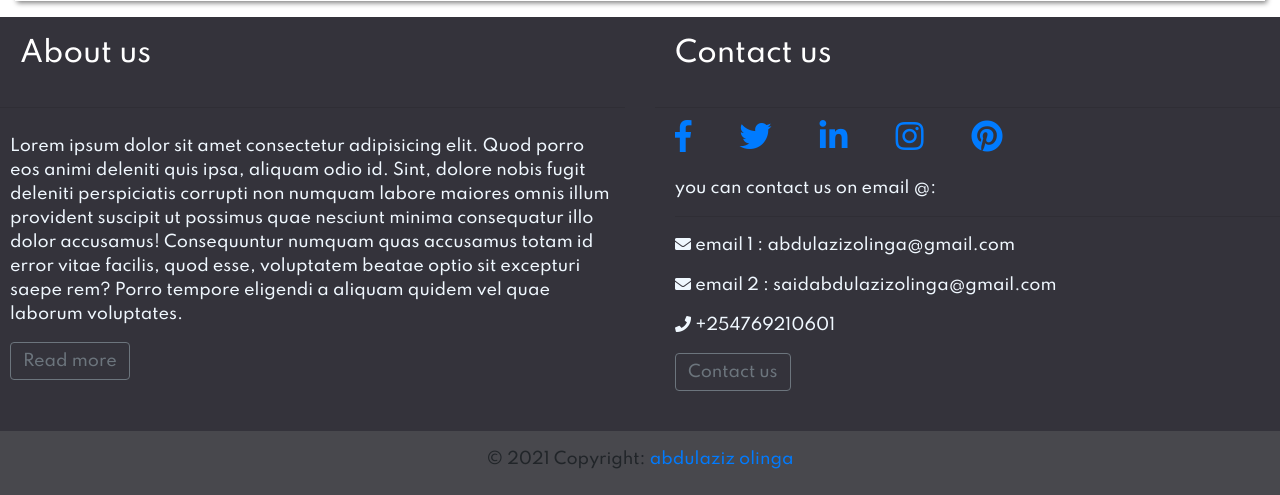
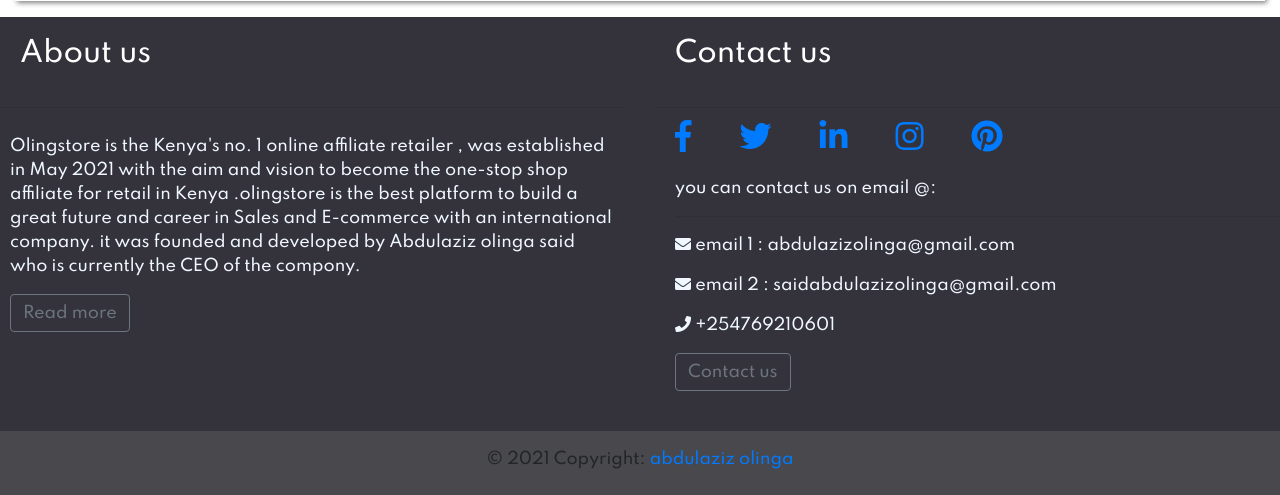
Before and after one commit to olinga-abdulaziz/git-olingstore, a Django app: page / in a window 1280 px wide. Shown: the part 3172-3667 px from the top of the page. Run offline with Django 3.2, Linux system fonts and the light colour scheme; data comes from the database, SQL or seed files in the repository; some libraries are stand-ins or nearby versions.

Commit message:
modifying about page

```diff
--- a/baseapp/templates/baseapp/footer.html
+++ b/baseapp/templates/baseapp/footer.html
@@ -4,7 +4,13 @@
             <h3 style="color: white; padding: 20px;">About us</h3>
             <hr>
             <div style="padding: 10px;">
-                <p style="color: aliceblue;">Lorem ipsum dolor sit amet consectetur adipisicing elit. Quod porro eos animi deleniti quis ipsa, aliquam odio id. Sint, dolore nobis fugit deleniti perspiciatis corrupti non numquam labore maiores omnis illum provident suscipit ut possimus quae nesciunt minima consequatur illo dolor accusamus! Consequuntur numquam quas accusamus totam id error vitae facilis, quod esse, voluptatem beatae optio sit excepturi saepe rem? Porro tempore eligendi a aliquam quidem vel quae laborum voluptates.</p>
+                <p style="color: aliceblue;">
+                    Olingstore is the Kenya's no. 1 online affiliate retailer , was established in May 2021 with the aim and vision to become the
+                    one-stop shop affiliate for retail in Kenya .olingstore is the best platform to build
+                    a great future and career in Sales and E-commerce with an international company.
+                    it was founded and developed by Abdulaziz olinga said who is currently the CEO of the compony.
+
+                </p>
                 <a href="{% url 'about' %}"><button class="btn btn-outline-secondary">Read more</button></a>
             </div>
         </div>
```
